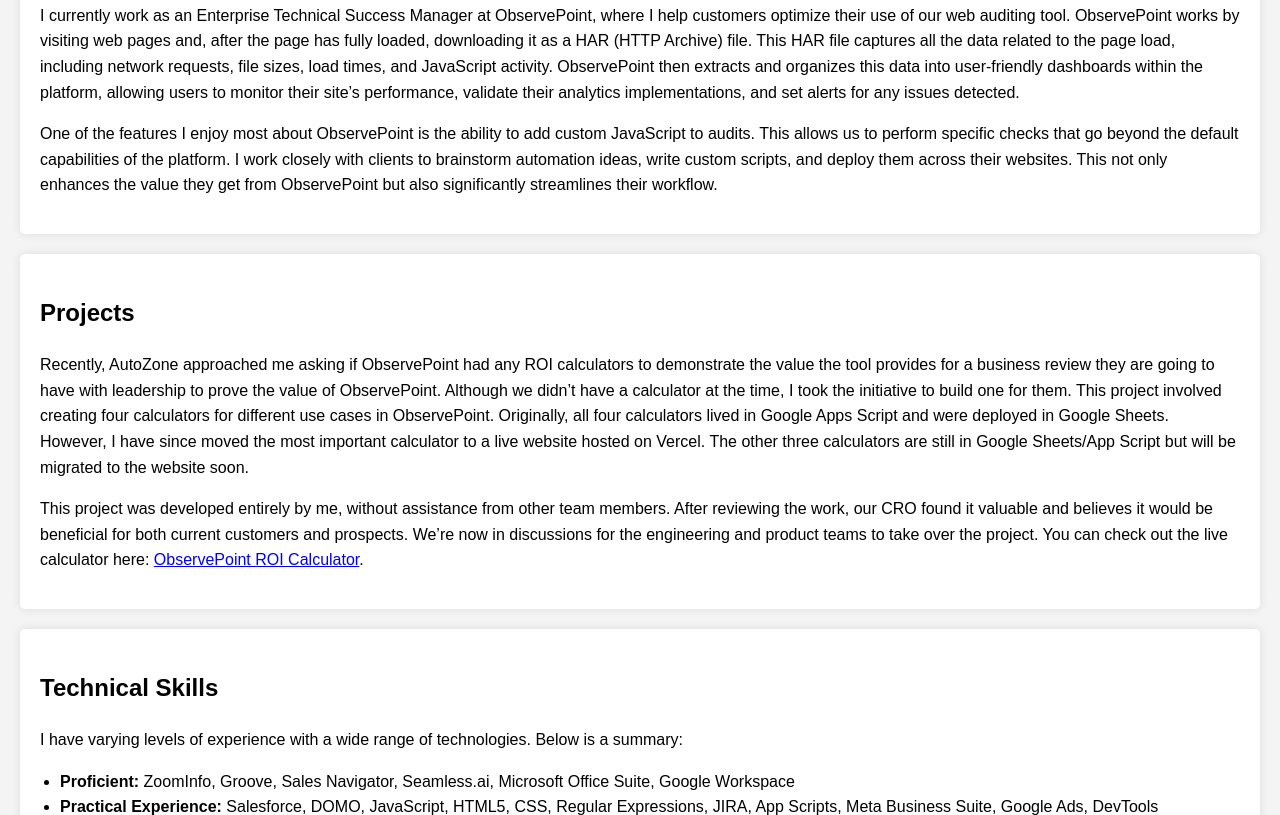
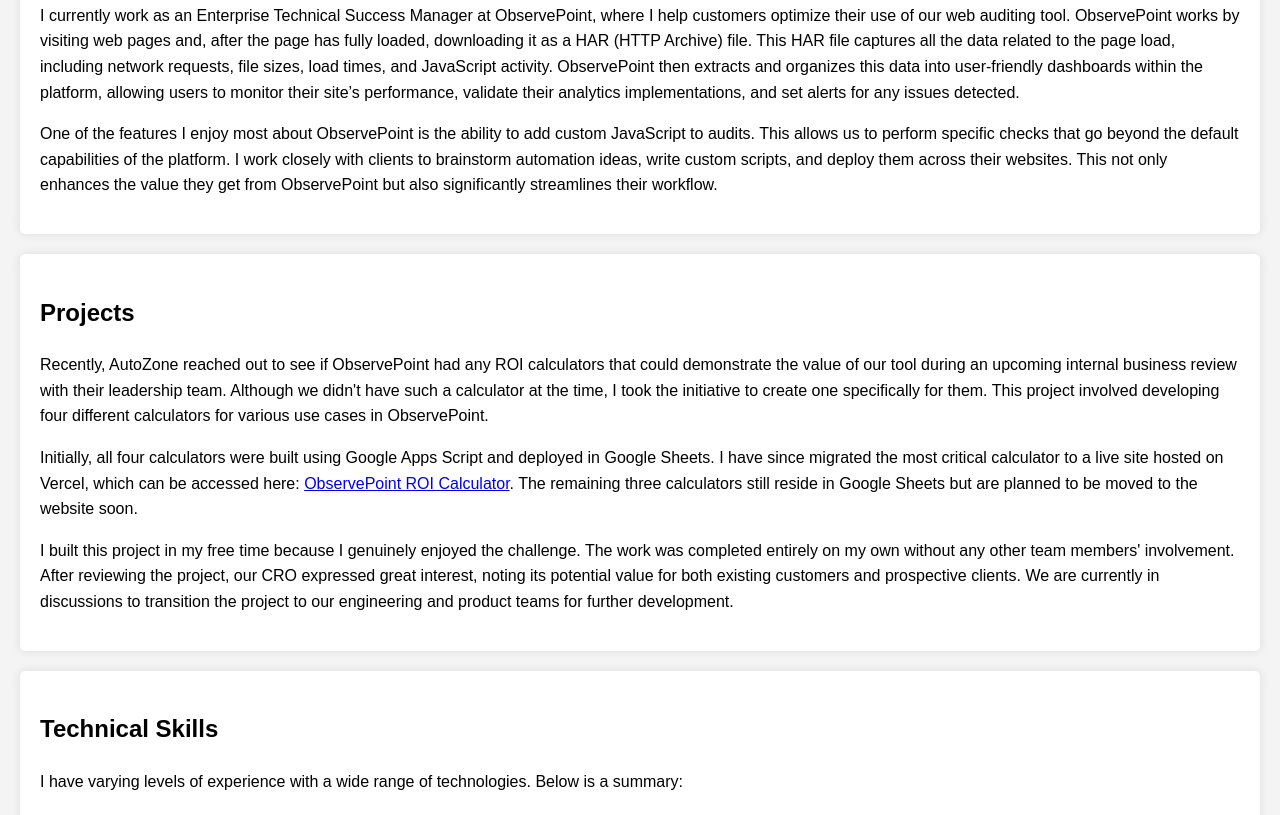
Before and after one commit to masensarabia/masen-sarabia, a plain HTML site: page index.html in a window 1280 px wide. Shown: the part 522-1337 px from the top of the page. Drawn offline with Linux system fonts and the light colour scheme.

Commit message:
Update index.html

```diff
--- a/index.html
+++ b/index.html
@@ -25,11 +25,11 @@
             <p>One of the features I enjoy most about ObservePoint is the ability to add custom JavaScript to audits. This allows us to perform specific checks that go beyond the default capabilities of the platform. I work closely with clients to brainstorm automation ideas, write custom scripts, and deploy them across their websites. This not only enhances the value they get from ObservePoint but also significantly streamlines their workflow.</p>
         </section>
 
-        <!-- Updated Projects Section -->
         <section>
             <h2>Projects</h2>
-            <p>Recently, AutoZone approached me asking if ObservePoint had any ROI calculators to demonstrate the value the tool provides for a business review they are going to have with leadership to prove the value of ObservePoint. Although we didn’t have a calculator at the time, I took the initiative to build one for them. This project involved creating four calculators for different use cases in ObservePoint. Originally, all four calculators lived in Google Apps Script and were deployed in Google Sheets. However, I have since moved the most important calculator to a live website hosted on Vercel. The other three calculators are still in Google Sheets/App Script but will be migrated to the website soon.</p>
-            <p>This project was developed entirely by me, without assistance from other team members. After reviewing the work, our CRO found it valuable and believes it would be beneficial for both current customers and prospects. We’re now in discussions for the engineering and product teams to take over the project. You can check out the live calculator here: <a href="https://observe-point-calculators.vercel.app/" target="_blank">ObservePoint ROI Calculator</a>.</p>
+            <p>Recently, AutoZone reached out to see if ObservePoint had any ROI calculators that could demonstrate the value of our tool during an upcoming internal business review with their leadership team. Although we didn't have such a calculator at the time, I took the initiative to create one specifically for them. This project involved developing four different calculators for various use cases in ObservePoint.</p>
+            <p>Initially, all four calculators were built using Google Apps Script and deployed in Google Sheets. I have since migrated the most critical calculator to a live site hosted on Vercel, which can be accessed here: <a href="https://observe-point-calculators.vercel.app/">ObservePoint ROI Calculator</a>. The remaining three calculators still reside in Google Sheets but are planned to be moved to the website soon.</p>
+            <p>I built this project in my free time because I genuinely enjoyed the challenge. The work was completed entirely on my own without any other team members' involvement. After reviewing the project, our CRO expressed great interest, noting its potential value for both existing customers and prospective clients. We are currently in discussions to transition the project to our engineering and product teams for further development.</p>
         </section>
 
         <section>
```
